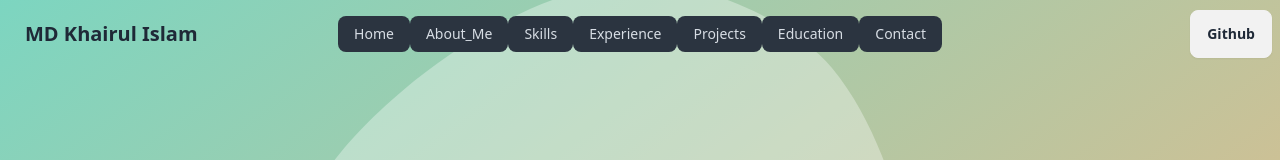
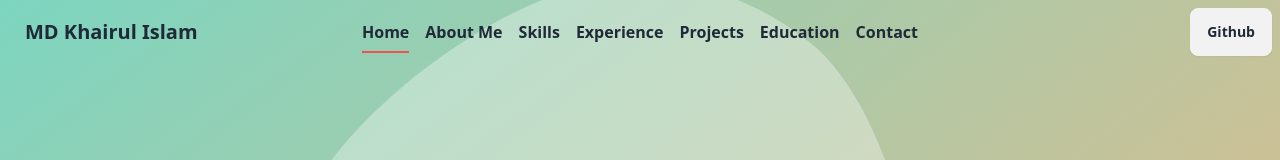
Before and after one commit to mkiuzzl01/My-Portfolio, a React (Vite) app: page / in a window 1280 px wide. Shown: the top 160 px of the page. Built offline with nearby package versions, Linux system fonts and the light colour scheme.

Commit message:
nav realated some issue fix

```diff
--- a/src/components/About_Me/About_Me.jsx
+++ b/src/components/About_Me/About_Me.jsx
@@ -1,7 +1,7 @@
 
 const About_Me = () => {
   return (
-      <section id="About_Me" className="container lg:px-36 mx-auto my-10 px-4 md:flex md:items-center">
+      <section id="About Me" className="container lg:px-36 mx-auto my-10 px-4 md:flex md:items-center">
         {/* Image Section */}
         <div className="md:w-1/2 flex justify-center md:justify-start">
           <div className="relative">
--- a/src/components/Navbar/NavId.jsx
+++ b/src/components/Navbar/NavId.jsx
@@ -1 +1 @@
-export const navId = ['Home','About_Me','Skills','Experience','Projects','Education','Contact'];
+export const navId = ['Home','About Me','Skills','Experience','Projects','Education','Contact'];
--- a/src/components/Navbar/Navbar.jsx
+++ b/src/components/Navbar/Navbar.jsx
@@ -5,7 +5,6 @@ import { navId } from "./NavId";
 
 const Navbar = () => {
   const [active,setActive] = useState('Home');
-  const [isScrolled,setScrolled] = useState(false);
   const [scroll, setScroll] = useState(false);
 
   const scrollToSection = (navId)=>{
@@ -17,13 +16,26 @@ const Navbar = () => {
     }
   }
 
+  const determineActiveSection = ()=>{
+    for(let i=navId.length - 1; i>=0; i--){
+      const section = document.getElementById(navId[i]);
+      if(section){
+        const rect = section.getBoundingClientRect();
+        if(rect.top <=120 && rect.bottom >=120){
+          setActive(navId[i]);
+          break;
+        }
+      }
+    }
+  }
   useEffect(() => {
     const handleScroll = () => {
-      if (window.scrollY > 0) {
+      if (window.scrollY > 300) {
         setScroll(true);
       } else {
         setScroll(false);
       }
+      determineActiveSection();
     };
 
     window.addEventListener('scroll', handleScroll);
@@ -70,11 +82,11 @@ const Navbar = () => {
           <a className="btn btn-ghost text-xl">MD Khairul Islam</a>
         </div>
         <div className="navbar-center hidden lg:flex">
-          <ul className="menu menu-horizontal px-1">
+          <ul className="space-x-4 menu-horizontal px-1">
           {
                 navId.map((id,i)=>(
                   <li key={i} onClick={()=> scrollToSection(id)}>
-                    <Link to='/' className="active">{id}</Link>
+                    <Link to='/' className={active === id ? 'border-b-2 rounded-none border-red-500 font-bold pb-2 ':'font-bold '}>{id}</Link>
                   </li>
                 ))
               }
--- a/src/components/Skills/Skills.jsx
+++ b/src/components/Skills/Skills.jsx
@@ -1,6 +1,6 @@
 import React from 'react';
 import { FontAwesomeIcon } from '@fortawesome/react-fontawesome';
-import { faHtml5, faCss3Alt, faJs, faReact, faNodeJs, faGithub, } from '@fortawesome/free-brands-svg-icons';
+import { faHtml5, faCss3Alt, faJs, faReact, faNodeJs, faGithub, faFigma } from '@fortawesome/free-brands-svg-icons';
 import { faDatabase, faLock, faFire, faCodeBranch, faServer } from '@fortawesome/free-solid-svg-icons';
 
 const skills = [
@@ -15,6 +15,7 @@ const skills = [
   { name: 'MongoDB', icon: faDatabase, link: 'https://www.mongodb.com/' },
   { name: 'JWT', icon: faLock, link: 'https://jwt.io/' },
   { name: 'GitHub', icon: faGithub, link: 'https://github.com/' },
+  { name: 'Figma', icon: faFigma, link: 'https://figma.com/' },
 ];
 
 const Skills = () => {
```
